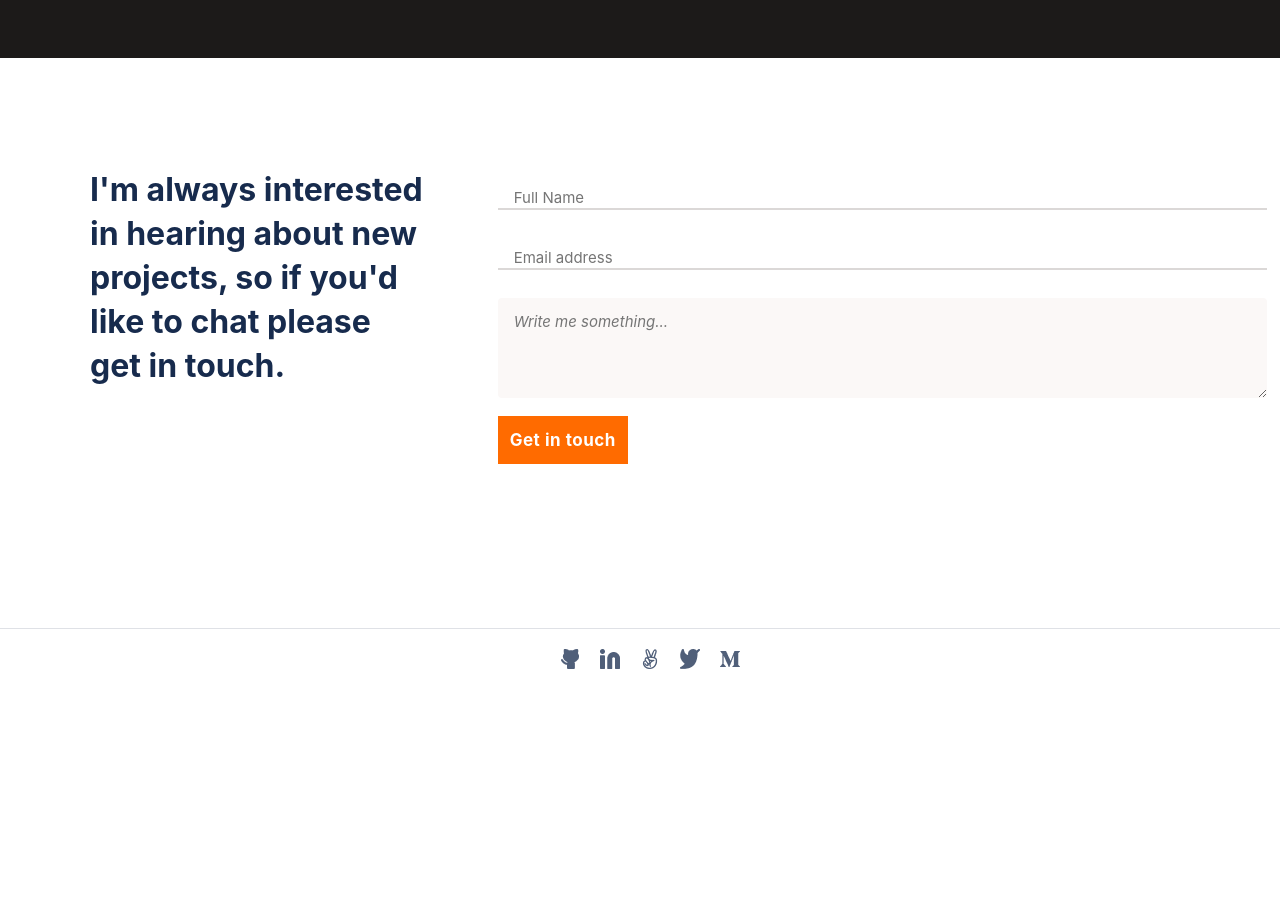
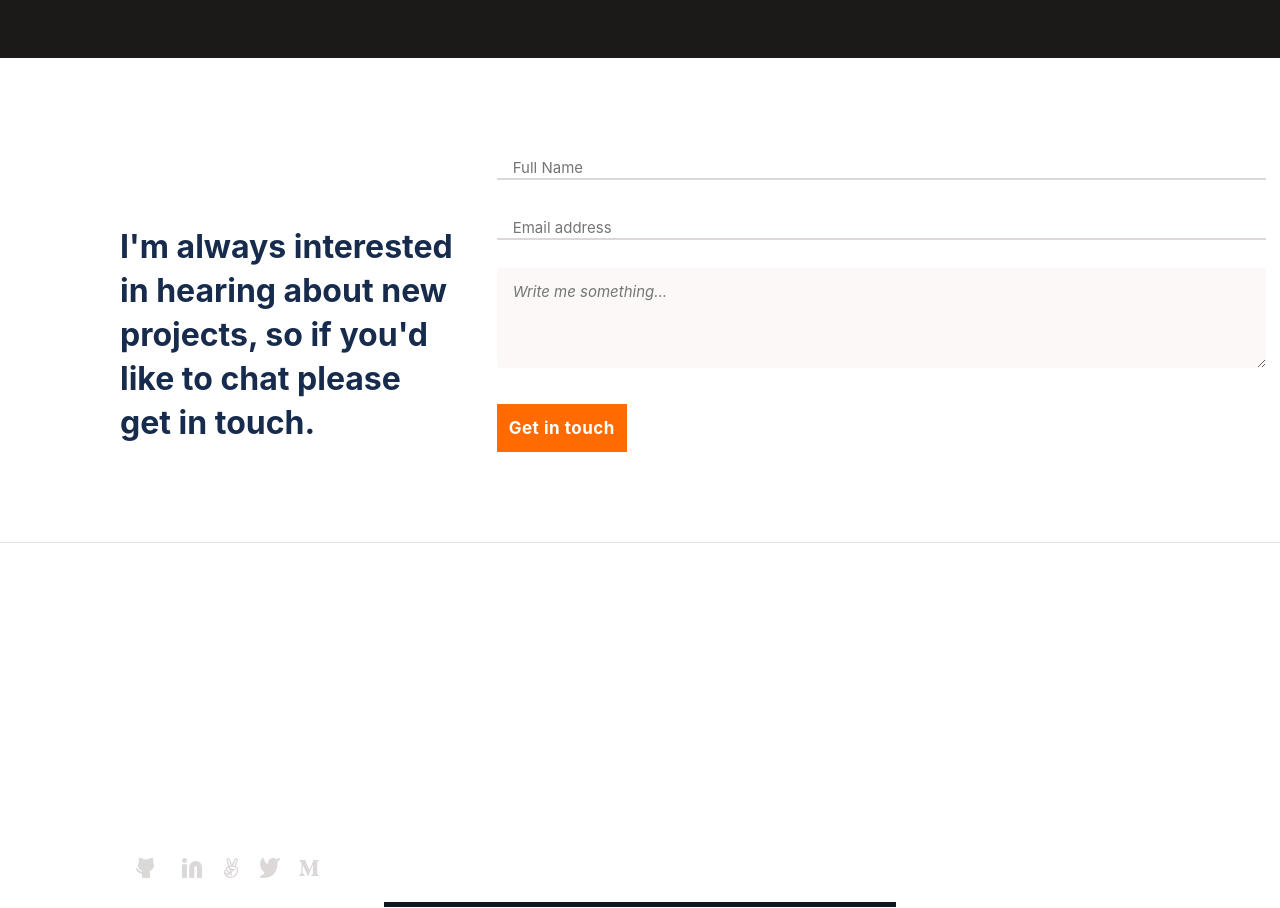
Before and after one commit to YoutLone/Portfolio, a plain HTML site: page index.html in a window 1280 px wide. Shown: the part 2798-3706 px from the top of the page. Before the commit the page ends 3486 px from the top, so only its background shows below. Drawn offline with Linux system fonts and the light colour scheme.

Commit message:
Update html and css

```diff
--- a/index.html
+++ b/index.html
@@ -313,25 +313,65 @@
         <p class="form-description">
           I'm always interested<br>in hearing about new<br> projects, so if you'd<br>like to chat please<br> get in touch.
         </p>
-      </div>
       <form class="contact-form" action="https://formspree.io/f/mknayjll" method="POST">
         <input type="text" name="username" maxlength="30" placeholder="Full Name" required><br><br>
         <input type="email" name="email" placeholder="Email address" required><br><br>
-        <textarea maxlength="500" placeholder="Write me something..." name="message-box"  required></textarea><br><br>
+        <textarea maxlength="500" placeholder="Write me something..." name="message-box"  required></textarea><br><br><br>
         <input type="submit" value="Get in touch">
       </form>
+      </div>
+      <div class="form-line"></div>
     </section>
 
     <section class="footer-section">
-    <div class="form-line"></div>
       <div class="footer-section-wrapper">
-          <img
-            class="footer-link-img"
-            src="images/Social Media.png"
-            alt="Social Media"/>
-          <div class="form-base-line"></div>
+        <ul class="footer-links">
+          <li>
+            <a class="footer-link" href="#"
+              ><img
+                class="footer-link-img"
+                src="images/github.svg"
+                alt="GitHub Link"
+            /></a>
+          </li>
+          <li>
+            <a class="footer-link" href="#"
+              ><img
+                class="footer-link-img"
+                src="images/linkedin.svg"
+                alt="Linkedin Link"
+            /></a>
+          </li>
+          <li>
+            <a class="footer-link" href="#"
+              ><img
+                class="footer-link-img"
+                src="images/angelist.svg"
+                alt="Angelist Link"
+            /></a>
+          </li>
+          <li>
+            <a class="footer-link" href="#"
+              ><img
+                class="footer-link-img"
+                src="images/twitter.svg"
+                alt="Twitter Link"
+            /></a>
+          </li>
+          <li>
+            <a class="footer-link" href="#"
+              ><img
+                class="footer-link-img"
+                src="images/medium.svg"
+                alt="Medium Link"
+            /></a>
+          </li>
+        </ul>
       </div>
+      <div class="footer-line"></div>
     </section>
+
+
 
     </body>
 </html>
--- a/style.css
+++ b/style.css
@@ -371,6 +371,8 @@
 }
 
 .form-section {
+  display: flex;
+  flex-direction: column;
   margin-top: 70px;
   width: 100%;
   height: 750px;
@@ -467,30 +469,43 @@ input[type=submit]:disabled {
   color: #5b5957;
 }
 
+.footer-section {
+  height:60px;
+}
+
+.footer-links {
+  display: flex;
+  align-items: center;
+  margin-left: 120px;
+}
+
+.footer-links li {
+  list-style-type: none;
+}
+
+.footer-link {
+  margin: 0px 10px 20px 5px;
+}
+
 .form-line {
   width: 100%;
   height: 1px;
-  margin: 0 auto;
-  background: #dfe1e6;
+  margin-top: 90px;
+  background-color: #DFE1E6;
 }
 
-.footer-section {
-  width: 100%;
-  height: 130px;
+.footer-line {
+  width: 40%;
+  height: 5px;
+  margin: 10px auto;
+  background-color:  #0D151E;;
+  left: 0px;
+  right: 0px;
+  top: 0px;
 }
 
-.footer-link-img {
-  padding-top: 25px;
-  margin-left: 120px;
-}
 
-.form-base-line {
-  width: 30%;
-  height: 5px;
-  margin: 50px auto -40px auto;
-  background: #0d151e;
-  border-radius: 10px;
-}
+
 
 @media only screen and (min-width: 768px) {
   .navbar {
@@ -638,13 +653,17 @@ input[type=submit]:disabled {
   }
 
   .form-section {
-    display: flex;
-    height: 500px;
+    margin-top: 40px;
   }
 
   .form-description {
+    display: inline-block;
     text-align: left;
-    margin: 40px 135px 300px 90px;
+    margin: 0 100px 0 120px;
+  }
+
+  .contact-form {
+    display: inline-block;
   }
 
   input[type=text],
@@ -664,18 +683,6 @@ input[type=submit]:disabled {
     margin-right: 420px;
   }
 
-  .footer-section {
-    height: 60px;
-  }
-
-  .footer-link-img {
-    padding-top: 10px;
-    margin-left: 550px;
-  }
-
-  div.form-base-line {
-    display: none;
-  }
 }
 
 @media only screen and (min-width: 1008px) {
```
